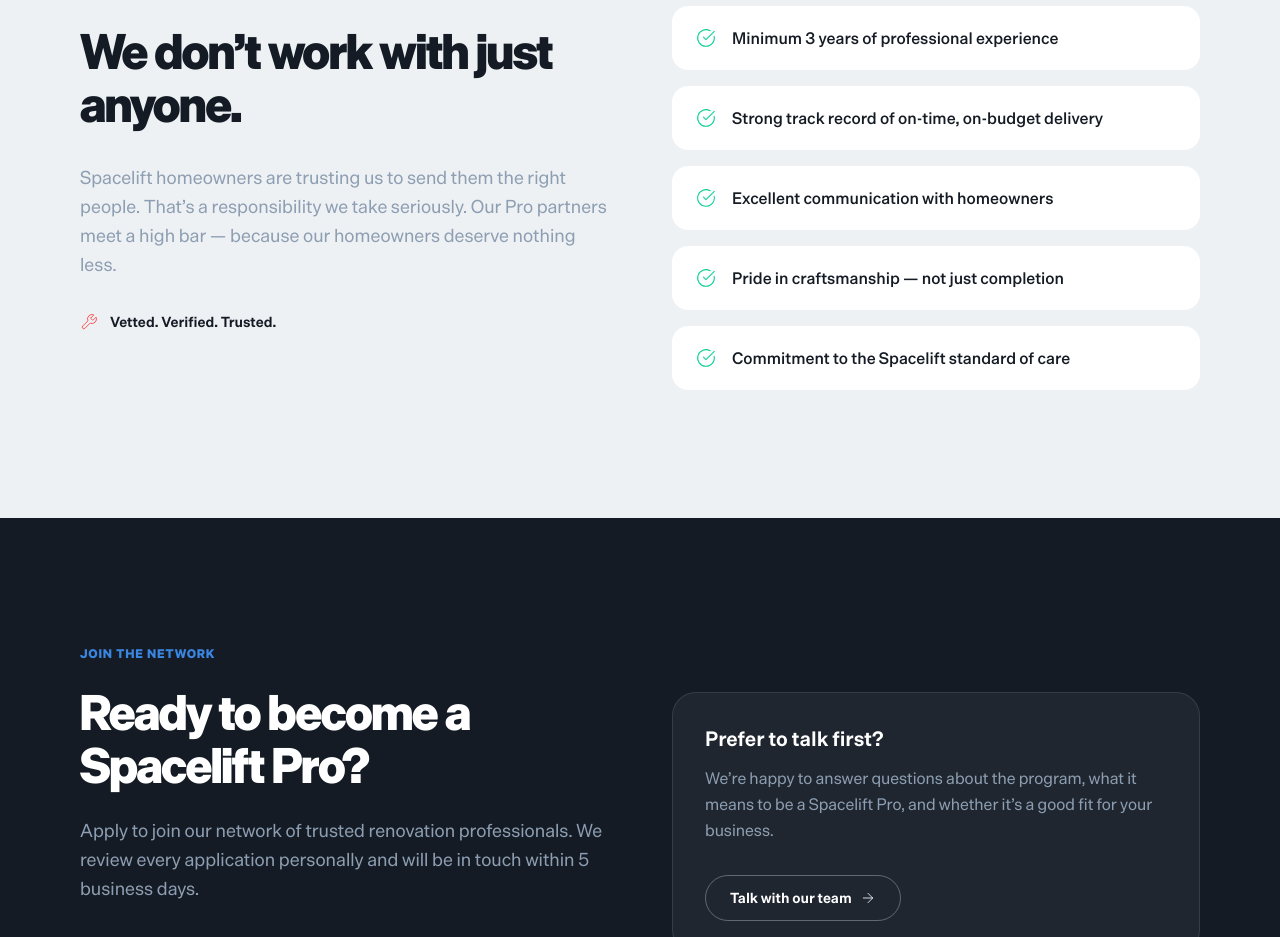
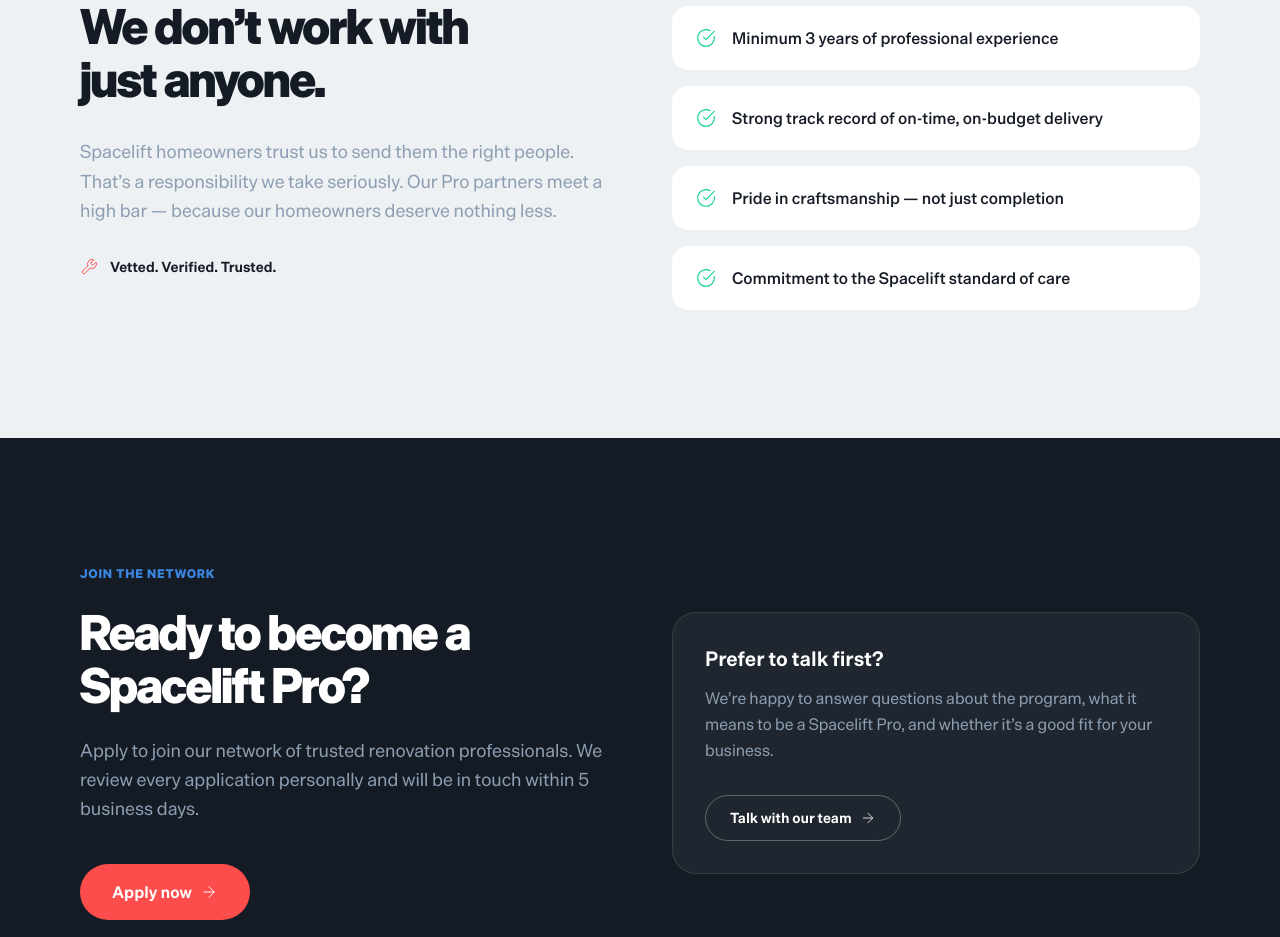
Before and after one commit to jjmccarthy7/spacelift-tools, a Next.js app in the folder apps/hellospacelift/: page /pros in a window 1280 px wide. Shown: the part 2081-3018 px from the top of the page. Built offline with nearby package versions, Linux system fonts and the light colour scheme.

Commit message:
copy(pros): refine Our Standard section — headline break, paragraph tense, remove checklist item

```diff
--- a/apps/hellospacelift/src/app/pros/page.tsx
+++ b/apps/hellospacelift/src/app/pros/page.tsx
@@ -28,7 +28,6 @@
   'Licensed and insured in your state',
   'Minimum 3 years of professional experience',
   'Strong track record of on-time, on-budget delivery',
-  'Excellent communication with homeowners',
   'Pride in craftsmanship — not just completion',
   'Commitment to the Spacelift standard of care',
 ]
@@ -89,10 +88,10 @@
             <div>
               <span className="text-xs font-black tracking-widest uppercase text-[#3B86E1] mb-6 block">Our standard</span>
               <h2 className="text-4xl md:text-5xl font-black text-[#141B24] leading-[1.1] tracking-tight mb-8">
-                We don’t work with just anyone.
+                We don’t work with<br />just anyone.
               </h2>
               <p className="text-lg text-[#8D9EB2] leading-relaxed mb-8">
-                Spacelift homeowners are trusting us to send them the right people. That’s a responsibility we take seriously. Our Pro partners meet a high bar — because our homeowners deserve nothing less.
+                Spacelift homeowners trust us to send them the right people. That’s a responsibility we take seriously. Our Pro partners meet a high bar — because our homeowners deserve nothing less.
               </p>
               <div className="flex items-center gap-3">
                 <Wrench size={18} strokeWidth={1.25} className="text-[#FC4C4C]" />
```
